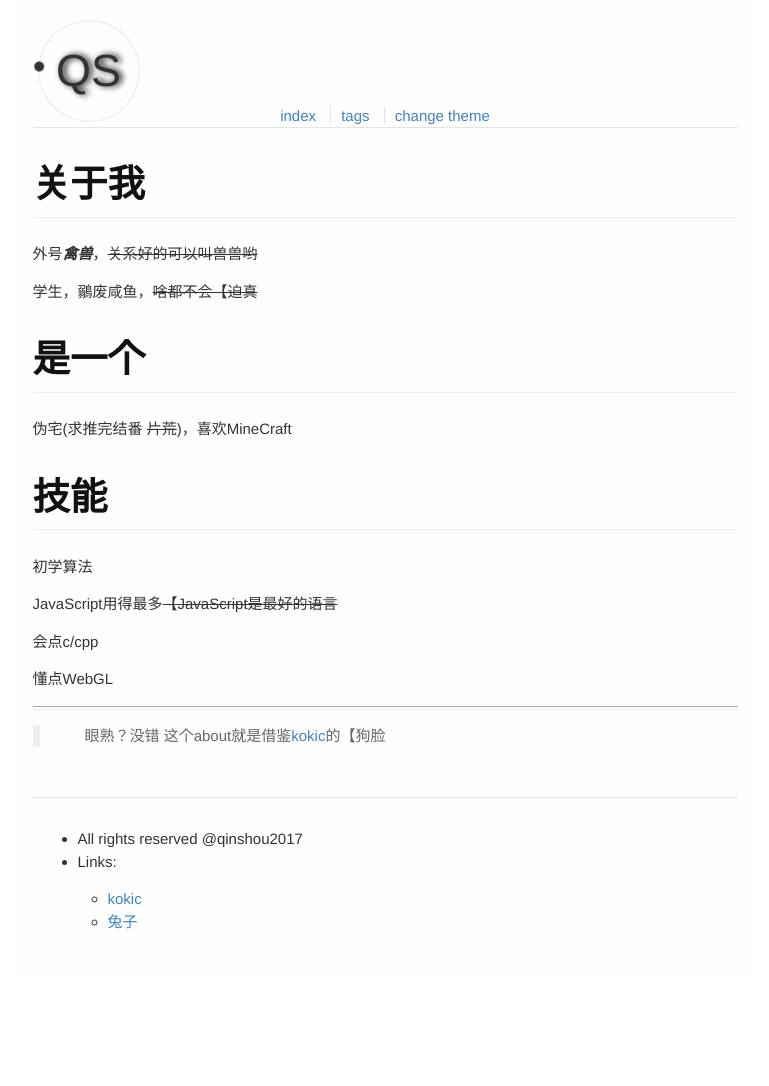
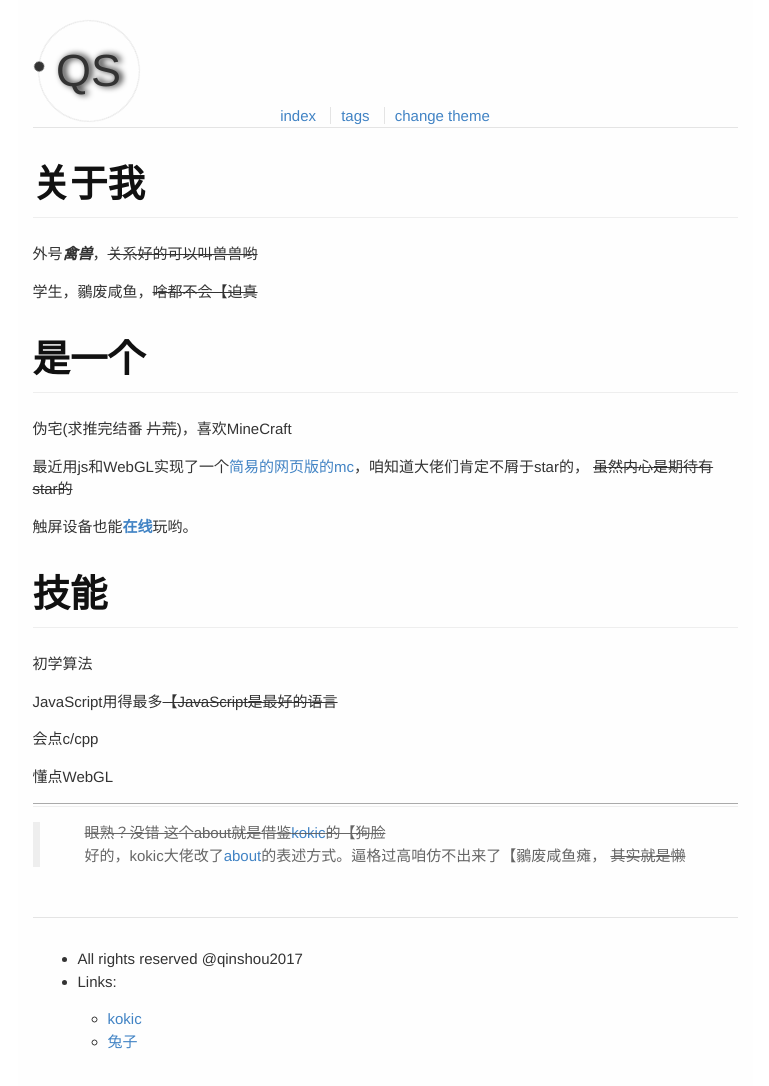
Before and after one commit to jerrychan7/qinshou2017.github.io, a website: page about.html in a window 1280 px wide. Shown: the whole page, without its empty margins (255-1024 px from the left). Before the commit the page ends 1028 px from the top, so only its background shows below. Drawn offline with Linux system fonts and the light colour scheme.

Commit message:
update about

```diff
--- a/about.html
+++ b/about.html
@@ -4,7 +4,7 @@
     <meta charset="utf-8" />
     <meta name="viewport" Content ="width=device-width, initial-scale=1" />
     <meta name="theme-color" content="#FFF" />
-    <title>index</title>
+    <title>about</title>
     <link rel="stylesheet" href="./css/layout.css" />
     <link rel="stylesheet" href="./css/theme.css" />
     <script src="./js/index.js"></script>
@@ -28,6 +28,8 @@
 <p>学生，鶸废咸鱼，<del>啥都不会【迫真</del></p>
 <h1 id="是一个">是一个</h1>
 <p>伪宅(求推完结番 <del>片荒</del>)，喜欢MineCraft</p>
+<p>最近用js和WebGL实现了一个<a href="https://github.com/qinshou2017/WebMC">简易的网页版的mc</a>，咱知道大佬们肯定不屑于star的， <del>虽然内心是期待有star的</del></p>
+<p>触屏设备也能<strong><a href="https://qinshou2017.github.io/WebMC">在线</a></strong>玩哟。</p>
 <h1 id="技能">技能</h1>
 <p>初学算法</p>
 <p>JavaScript用得最多<del>【JavaScript是最好的语言</del></p>
@@ -35,7 +37,7 @@
 <p>懂点WebGL</p>
 <hr>
 <blockquote>
-<p>眼熟？没错 这个about就是借鉴<a href="https://kokic.github.io/page/about-me2.html">kokic</a>的【狗脸</p>
+<p><del>眼熟？没错 这个about就是借鉴<a href="https://kokic.github.io/page/about-me2.html">kokic</a>的【狗脸</del><br>好的，kokic大佬改了<a href="https://kokic.github.io/about/">about</a>的表述方式。逼格过高咱仿不出来了【鶸废咸鱼瘫， <del>其实就是懒</del></p>
 </blockquote>
 
     </div>
```
Also changed, not shown: articlesBank/about.md (+6 -1 lines), template/about.html (+1 -1 lines).
